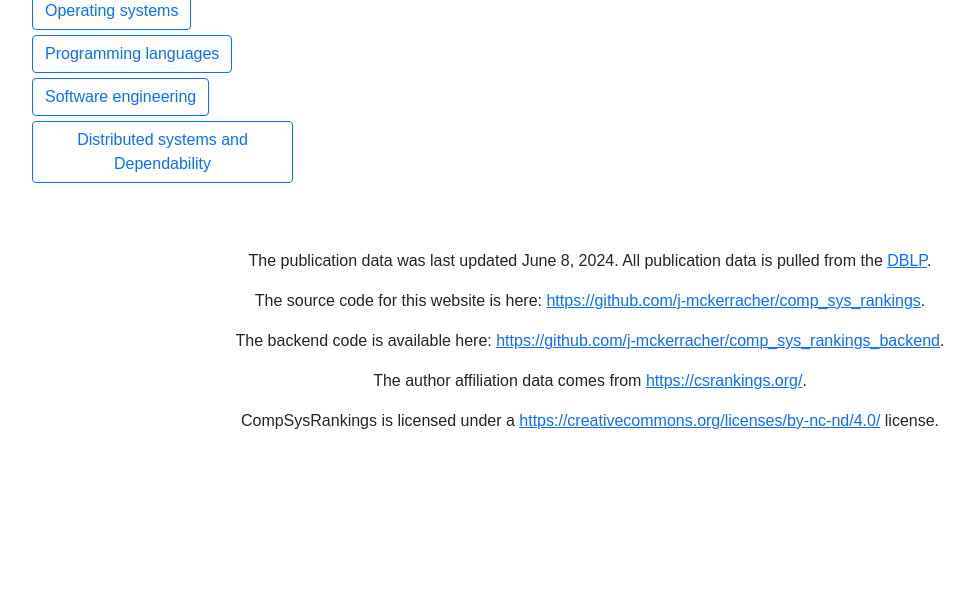
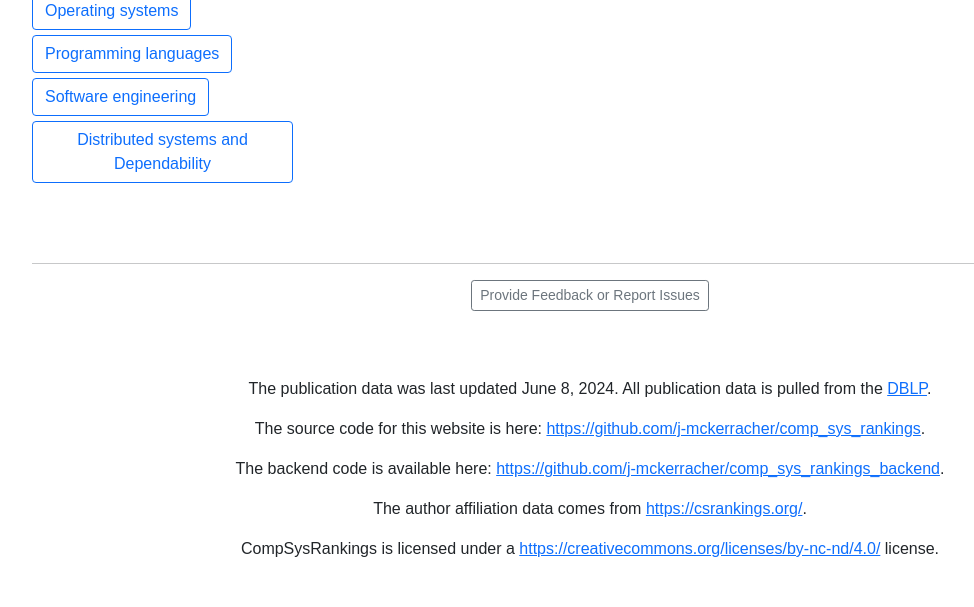
Before and after one commit to j-mckerracher/comp_sys_rankings, a Django app: template comp_sys_site/templates/comp_sys_site/home.html in a window 1280 px wide. Shown: the part 1134-1741 px from the top of the page, without its empty margins (50-1024 px from the left). Before the commit the page ends 1563 px from the top, so only its background shows below. Run offline with Django 5.2, Linux system fonts and the light colour scheme; the template is opened without the code that fills it: most values are stand-ins (such as "Sample title", 1, 10 or a date in 2020).

Commit message:
update (#5)

```diff
--- a/comp_sys_site/templates/comp_sys_site/home.html
+++ b/comp_sys_site/templates/comp_sys_site/home.html
@@ -709,7 +709,7 @@
                                                     data-tooltip="The geometric mean publication count for the institution for all selected areas.">?</span>
                         </th>
                         <th scope="col">Faculty <span class="help-icon"
-                                                    data-tooltip="The institution faculty count included in the DBLP.">?</span>
+                                                      data-tooltip="The institution faculty count included in the DBLP.">?</span>
                     </tr>
                     </thead>
                     <tbody>
@@ -725,6 +725,17 @@
                 </div>
             </div>
         </div>
+        <div class="row mt-5">
+            <div class="col-12 text-center">
+                <hr>
+                <p>
+                    <a href="#" id="feedback-link" class="btn btn-outline-secondary btn-sm">
+                        <i class="fas fa-comment-alt"></i> Provide Feedback or Report Issues
+                    </a>
+                </p>
+            </div>
+        </div>
+
     </div>
 
     <script>
@@ -757,7 +768,7 @@
                         for (var author in authors) {
                             var authorData = authors[author];
                             var paperCount = authorData['paper_count'] || 0;
-                            var areas = authorData['top_areas'] ? authorData['top_areas'].join(", ") : "";
+                            var areas = authorData['top_areas'] ? authorData['top_areas'].map(formatAreaName).join(", ") : "";
                             var score = 0;
 
                             for (var key in authorData) {
@@ -910,6 +921,25 @@
                 modal.style.display = 'none';
             }
 
+            function formatAreaName(area) {
+                const lowercaseWords = ['and', 'of', 'in', 'on', 'for', 'the', 'to'];
+                return area.split('_')
+                    .map((word, index) => {
+                        if (index === 0 || !lowercaseWords.includes(word)) {
+                            return word.charAt(0).toUpperCase() + word.slice(1);
+                        }
+                        return word;
+                    })
+                    .join(' ');
+            }
+
+            $('#feedback-link').click(function (e) {
+                e.preventDefault();
+                var subject = encodeURIComponent("Feedback for CompSys Rankings Site");
+                var body = encodeURIComponent("Dear Team,\n\nI have the following feedback or issue to report:\n\n[Please describe your feedback or the issue you've encountered here]\n\nBest regards,\n[Your Name]");
+                window.location.href = "mailto:compsysrankings@gmail.com?subject=" + subject + "&body=" + body;
+            });
+
             $(document).on('click', '.close', function () {
                 closeModal();
             });
```
